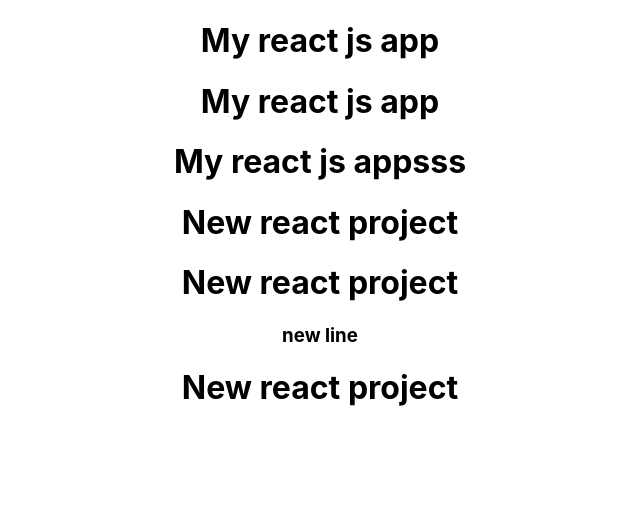
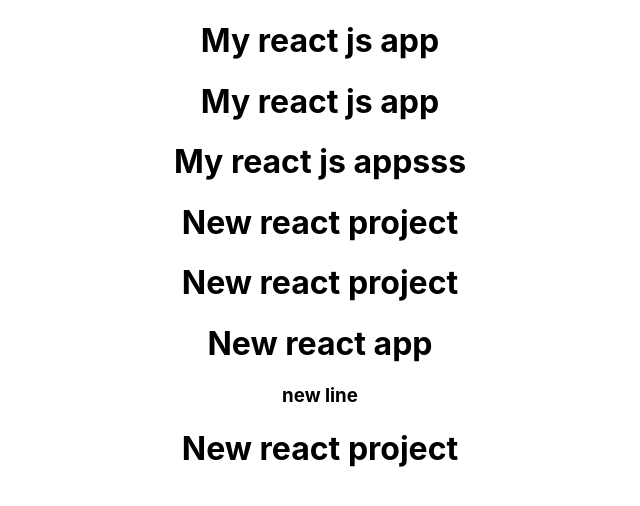
Before and after one commit to anukeerthanatechno/React_project, a React (Create React App) app: page / in a window 1280 px wide. Shown: the top 506 px of the page, without its empty margins (320-960 px from the left). Built offline with nearby package versions, Linux system fonts and the light colour scheme.

Commit message:
Update App.js

```diff
--- a/src/App.js
+++ b/src/App.js
@@ -1,5 +1,3 @@
-
-
 import './App.css';
 
 //changes of app build npm
@@ -11,6 +9,8 @@ function App() {
       <h1>My react js appsss</h1>
       <h1>New react project</h1>
       <h1>New react project</h1>
+          <h1>New react app</h1>
+
     <h3>new line</h3>
     <h1>New react project</h1>
     </div>
```
